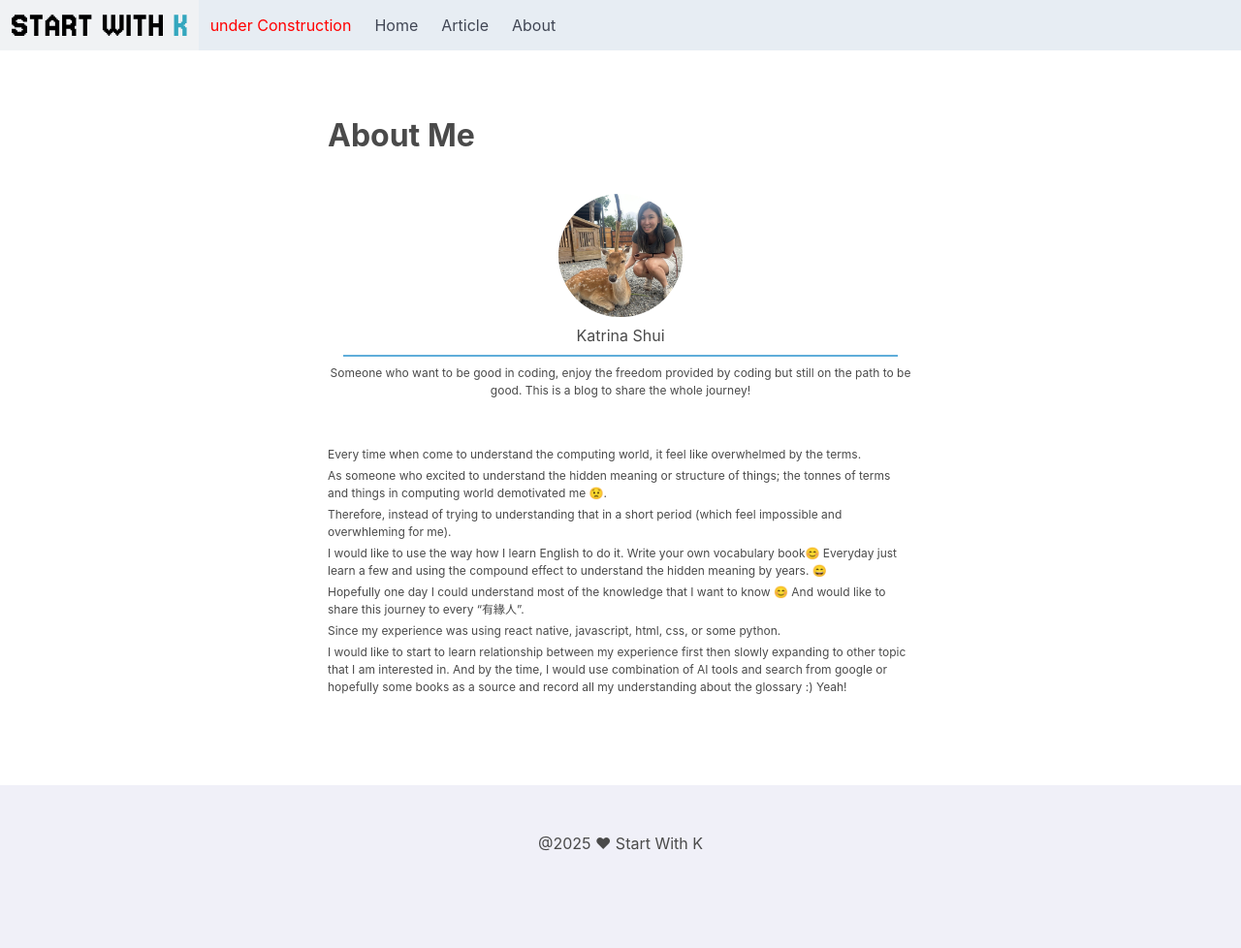
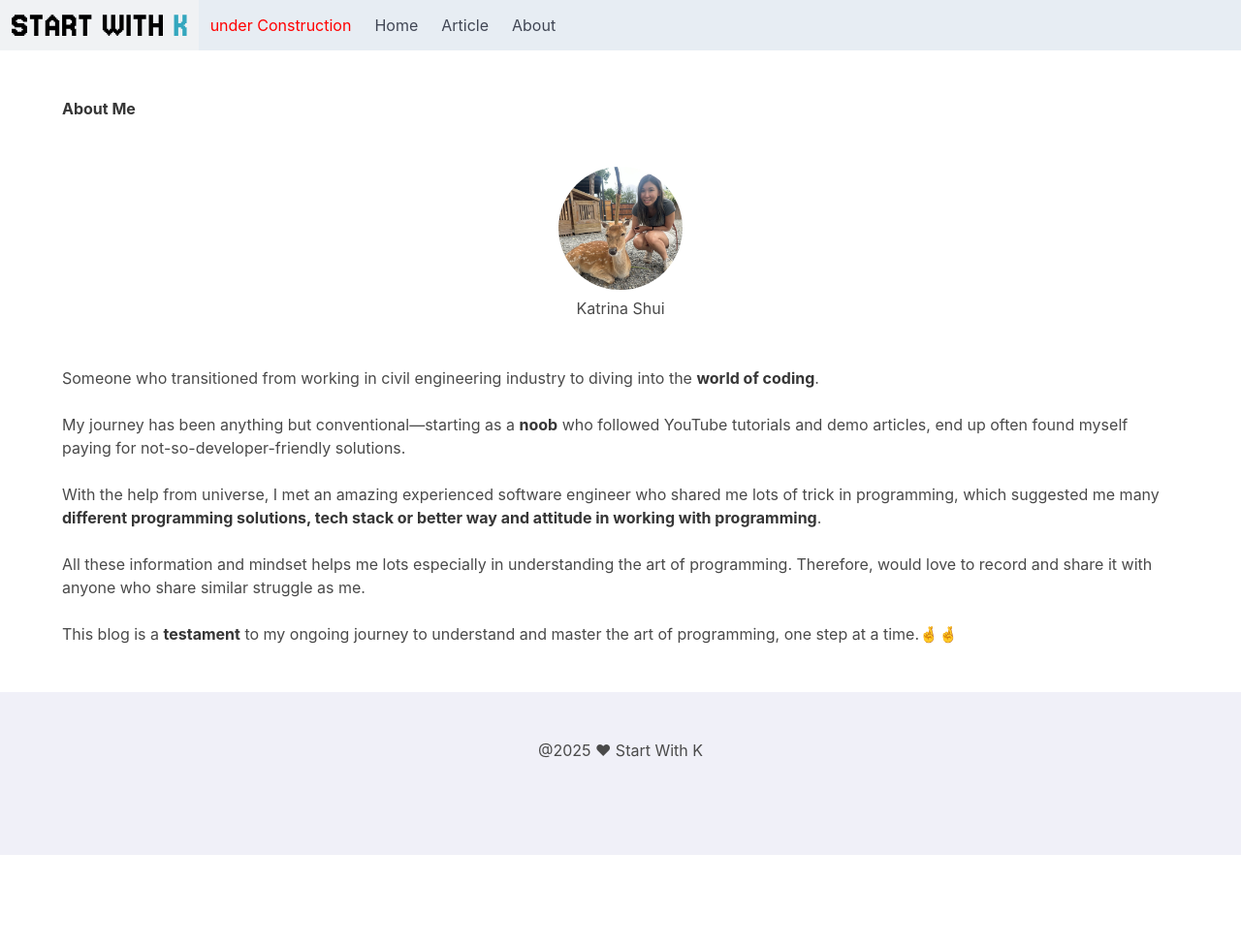
Before and after one commit to Katrinasms/katrina.sh_mainsite, a Jekyll site: the page built from en/about.md, in a window 1280 px wide. Shown: the whole page at 97% size. Built offline with Jekyll 4.4.1, drawn with Linux system fonts in a browser that asks for light colours; after the commit the page ends 900 px from its top, so only the background shows below that.

Commit message:
latest about me

```diff
--- a/en/about.md
+++ b/en/about.md
@@ -1,25 +1,29 @@
 ---
 layout: "default"
 ---
-<main class="content-wrapper">
-    <article class=" mx-6">
-        <h1 class="is-size-3 has-text-weight-bold mt-4 mb-3">About Me</h1>
-        <div class=" py-5">
-            <div class="has-text-centered">
-              <figure class="image is-128x128 is-inline-block">
-                <img class="is-rounded is-shadow" src="/assets/images/profile.jpg" />
-              </figure>
-            </div>
-            <h3 class="has-text-centered">Katrina Shui</h3>
-            <hr class="my-2 mx-4 color-blue">
-            <p class="has-text-centered is-size-7 mb-6">
-              Someone who want to be good in coding, enjoy the freedom provided by coding but still on the path to be good.
-              This is a blog to share the whole journey!
-            </p>
-            <p class="is-size-7 mb-1">Every time when come to understand the computing world, it feel like overwhelmed by the terms.</p>
-       <p class="is-size-7 mb-1">As someone who excited to understand the hidden meaning or structure of things; the tonnes of terms and things in computing world demotivated me 😟.</p>
-        <p class="is-size-7 mb-1">Therefore, instead of trying to understanding that in a short period (which feel impossible and overwhleming for me).
-        <p class="is-size-7 mb-1">I would like to use the way how I learn English to do it. Write your own vocabulary book😊 Everyday just learn a few and using the compound effect to understand the hidden meaning by years. 😄</p>
-        <p class="is-size-7 mb-1">Hopefully one day I could understand most of the knowledge that I want to know 😊 And would like to share this journey to every “有緣人”.</p>
-        <p class="is-size-7 mb-1">Since my experience was using react native, javascript, html, css, or some python. </p>
-        <p class="is-size-7 mb-1">I would like to start to learn relationship between my experience first then slowly expanding to other topic that I am interested in. And by the time, I would use combination of AI tools and search from google or hopefully some books as a source and record all my understanding about the glossary :) Yeah!</p>
+
+**About Me**
+
+ <div class="has-text-centered my-6">
+      <figure class="image is-128x128 is-inline-block">
+        <img class="is-rounded is-shadow" src="/assets/images/profile.jpg" />
+      </figure>
+      <h3 class="has-text-centered">Katrina Shui</h3>
+    </div>
+
+Someone who transitioned from working in civil engineering industry to diving into the **world of coding**.
+<br />
+<br />
+My journey has been anything but conventional—starting as a **noob** who followed YouTube tutorials and demo articles, end up often found myself paying for not-so-developer-friendly solutions.
+<br />
+<br />
+
+With the help from universe, I met an amazing experienced software engineer who shared me lots of trick in programming, which suggested me many **different programming solutions, tech stack or better way and attitude in working with programming**.
+<br />
+<br />
+
+All these information and mindset helps me lots especially in understanding the art of programming. Therefore, would love to record and share it with anyone who share similar struggle as me.
+<br />
+<br />
+
+This blog is a **testament** to my ongoing journey to understand and master the art of programming, one step at a time.🤞🤞
```
Also changed, not shown: en/_enPosts/2024-12-20-dotenv.md (deleted, +0 -56 lines).
